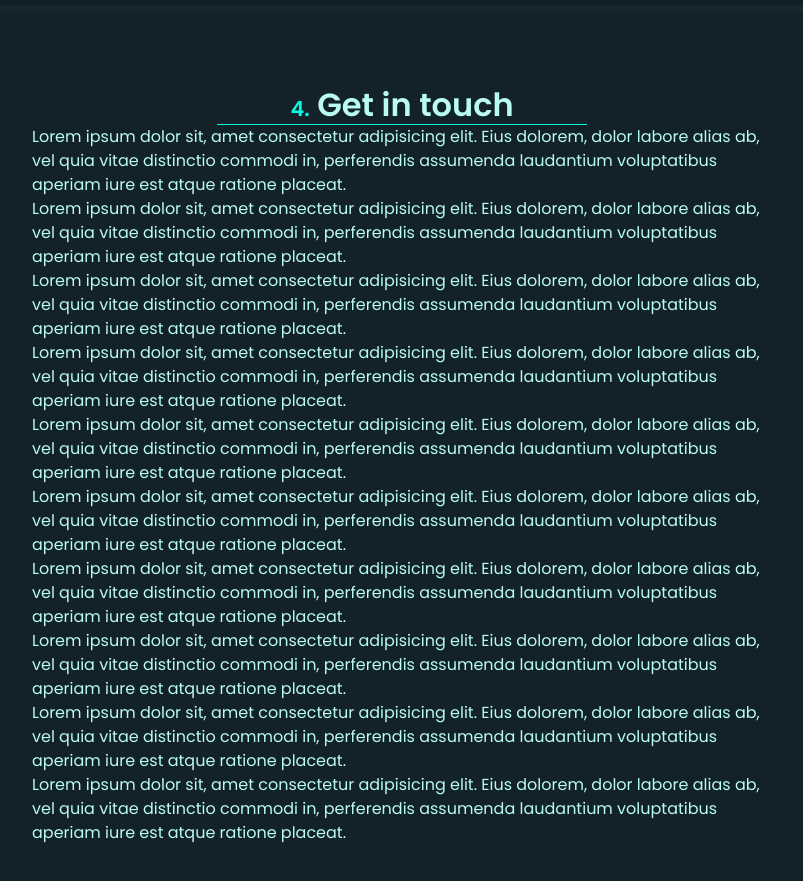
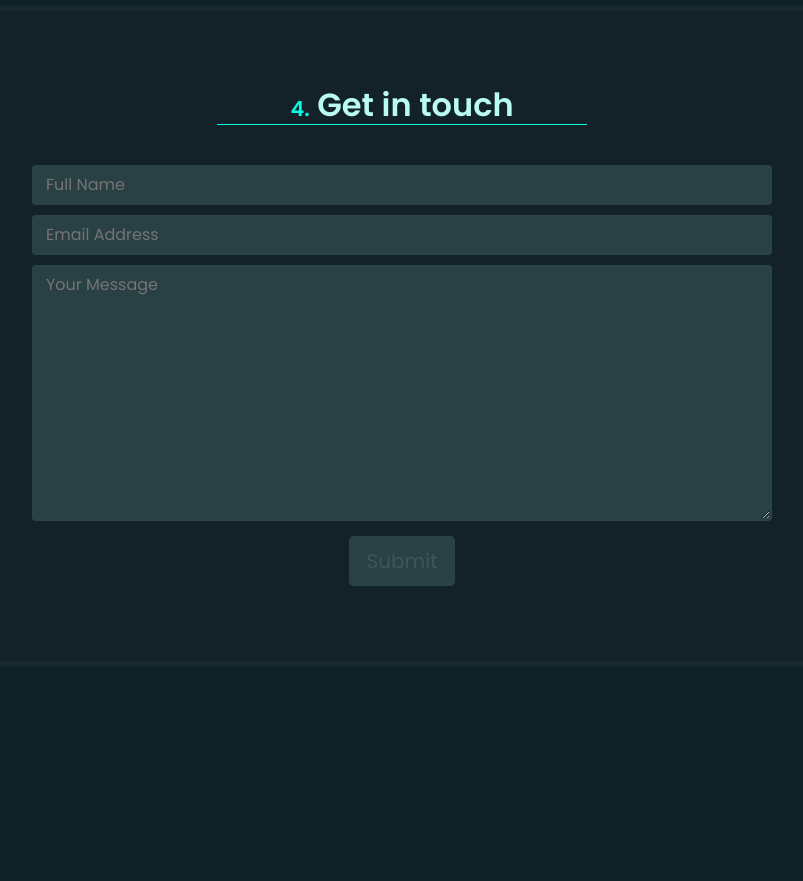
Before and after one commit to VillalbaAgustin/Portfolio, a React (Vite) app: page / in a window 1280 px wide. Shown: the part 2160-3041 px from the top of the page, without its empty margins (238-1041 px from the left). After the commit the page ends 2926 px from the top, so only its background shows below. Built offline with nearby package versions, Linux system fonts and the light colour scheme.

Commit message:
contact form added

```diff
--- /dev/null
+++ b/src/components/Contact.css
@@ -0,0 +1,68 @@
+.form-group {
+   margin-top: 40px;
+}
+
+.input__form {
+   display: block;
+   width: 100%;
+   padding: 0.375rem 0.75rem;
+   font-size: 1rem;
+   font-weight: 400;
+   line-height: 1.5;
+   border-radius: 0.25rem;
+   margin-bottom: 10px;
+   background-color: #b9faf223;
+   color: #b9faf2;
+   border: solid #2c536420 2.5px;
+   outline: none;
+   -webkit-appearance: none;
+   -moz-appearance: none;
+   appearance: none;
+}
+
+.btn__form {
+   padding: 0.5rem 1rem;
+   font-size: 1.25rem;
+   border-radius: 0.3rem;
+   cursor: pointer;
+   background-color: #b9faf223;
+   border: solid #2c536420 2.5px;
+   display: block;
+   margin: 15px auto 0px auto;
+   font-weight: 400;
+   line-height: 1.5;
+   color: #212529;
+   text-align: center;
+   text-decoration: none;
+   transition: color 0.15s ease-in-out, background-color 0.15s ease-in-out,
+      border-color 0.15s ease-in-out, box-shadow 0.15s ease-in-out;
+   color: #b9faf221;
+
+}
+
+.btn__form:hover{
+   background-color: #b9faf2;
+   color: #212529;
+}
+
+/* .form-control {
+   display: block;
+   width: 100%;
+   padding: 0.375rem 0.75rem;
+   font-size: 1rem;
+   font-weight: 400;
+   line-height: 1.5;
+   color: #212529;
+   background-color: #fff;
+   background-clip: padding-box;
+   border: 1px solid #ced4da;
+   -webkit-appearance: none;
+   -moz-appearance: none;
+   appearance: none;
+   border-radius: 0.25rem;
+   transition: border-color .15s ease-in-out,box-shadow .15s ease-in-out;
+
+   text-transform: none;
+       margin: 0;
+    font-family: inherit;
+} */
--- a/src/components/Contact.jsx
+++ b/src/components/Contact.jsx
@@ -1,74 +1,55 @@
 import React from "react";
+import "./Contact.css";
 
 export const Contact = () => {
    return (
       <>
-      <div id="Contact" className="href"/>
+         <div id="Contact" className="href" />
          <div id="" className="card__container">
             <div className="">
                <h2>
                   <b>4.</b> Get in touch
                </h2>
-            <p>
-               Lorem ipsum dolor sit, amet consectetur adipisicing elit. Eius
-               dolorem, dolor labore alias ab, vel quia vitae distinctio commodi
-               in, perferendis assumenda laudantium voluptatibus aperiam iure
-               est atque ratione placeat.
-            </p>
-            <p>
-               Lorem ipsum dolor sit, amet consectetur adipisicing elit. Eius
-               dolorem, dolor labore alias ab, vel quia vitae distinctio commodi
-               in, perferendis assumenda laudantium voluptatibus aperiam iure
-               est atque ratione placeat.
-            </p>
-            <p>
-               Lorem ipsum dolor sit, amet consectetur adipisicing elit. Eius
-               dolorem, dolor labore alias ab, vel quia vitae distinctio commodi
-               in, perferendis assumenda laudantium voluptatibus aperiam iure
-               est atque ratione placeat.
-            </p>
-            <p>
-               Lorem ipsum dolor sit, amet consectetur adipisicing elit. Eius
-               dolorem, dolor labore alias ab, vel quia vitae distinctio commodi
-               in, perferendis assumenda laudantium voluptatibus aperiam iure
-               est atque ratione placeat.
-            </p>
-            <p>
-               Lorem ipsum dolor sit, amet consectetur adipisicing elit. Eius
-               dolorem, dolor labore alias ab, vel quia vitae distinctio commodi
-               in, perferendis assumenda laudantium voluptatibus aperiam iure
-               est atque ratione placeat.
-            </p>
-            <p>
-               Lorem ipsum dolor sit, amet consectetur adipisicing elit. Eius
-               dolorem, dolor labore alias ab, vel quia vitae distinctio commodi
-               in, perferendis assumenda laudantium voluptatibus aperiam iure
-               est atque ratione placeat.
-            </p>
-            <p>
-               Lorem ipsum dolor sit, amet consectetur adipisicing elit. Eius
-               dolorem, dolor labore alias ab, vel quia vitae distinctio commodi
-               in, perferendis assumenda laudantium voluptatibus aperiam iure
-               est atque ratione placeat.
-            </p>
-            <p>
-               Lorem ipsum dolor sit, amet consectetur adipisicing elit. Eius
-               dolorem, dolor labore alias ab, vel quia vitae distinctio commodi
-               in, perferendis assumenda laudantium voluptatibus aperiam iure
-               est atque ratione placeat.
-            </p>
-            <p>
-               Lorem ipsum dolor sit, amet consectetur adipisicing elit. Eius
-               dolorem, dolor labore alias ab, vel quia vitae distinctio commodi
-               in, perferendis assumenda laudantium voluptatibus aperiam iure
-               est atque ratione placeat.
-            </p>
-            <p>
-               Lorem ipsum dolor sit, amet consectetur adipisicing elit. Eius
-               dolorem, dolor labore alias ab, vel quia vitae distinctio commodi
-               in, perferendis assumenda laudantium voluptatibus aperiam iure
-               est atque ratione placeat.
-            </p>
+               <form
+                  target="_blank"
+                  action="https://formsubmit.co/villalba.4gustin@gmail.com"
+                  method="POST"
+               >
+                  <div className="form-group">
+                     <div className="form-row">
+                        <div className="col">
+                           <input
+                              type="text"
+                              name="name"
+                              className="input__form"
+                              placeholder="Full Name"
+                              required
+                           />
+                        </div>
+                        <div className="col">
+                           <input
+                              type="email"
+                              name="email"
+                              className="input__form"
+                              placeholder="Email Address"
+                              required
+                           />
+                        </div>
+                     </div>
+                  </div>
+                  <div className="">
+                     <textarea
+                        placeholder="Your Message"
+                        className="input__form"
+                        name="message"
+                        rows="10"
+                        required
+                     ></textarea>
+                  </div>
+                  <button type="submit" className="btn__form">
+                     Submit
+                  </button>
+               </form>
             </div>
          </div>
       </>
```
Lines whose indentation alone changed are shown as unchanged.
